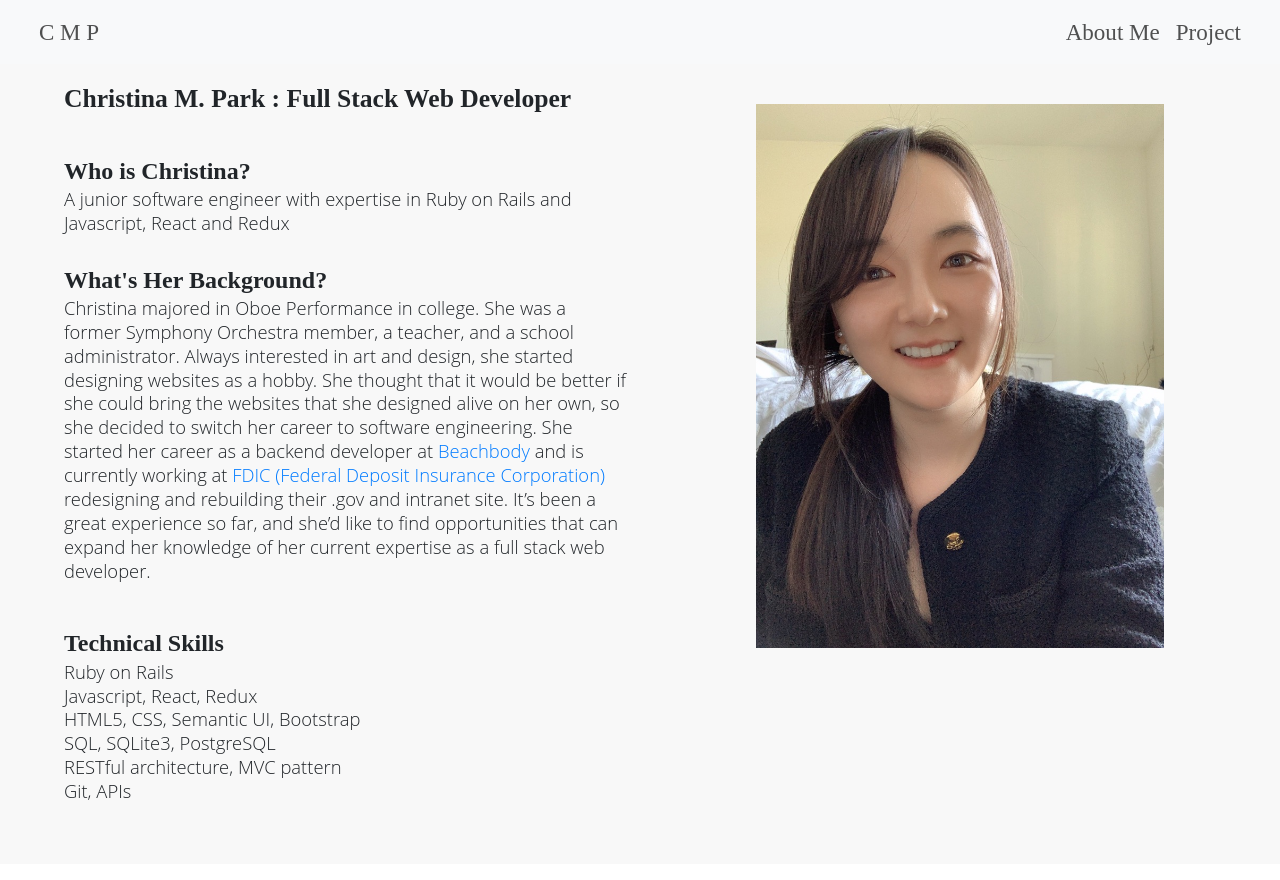
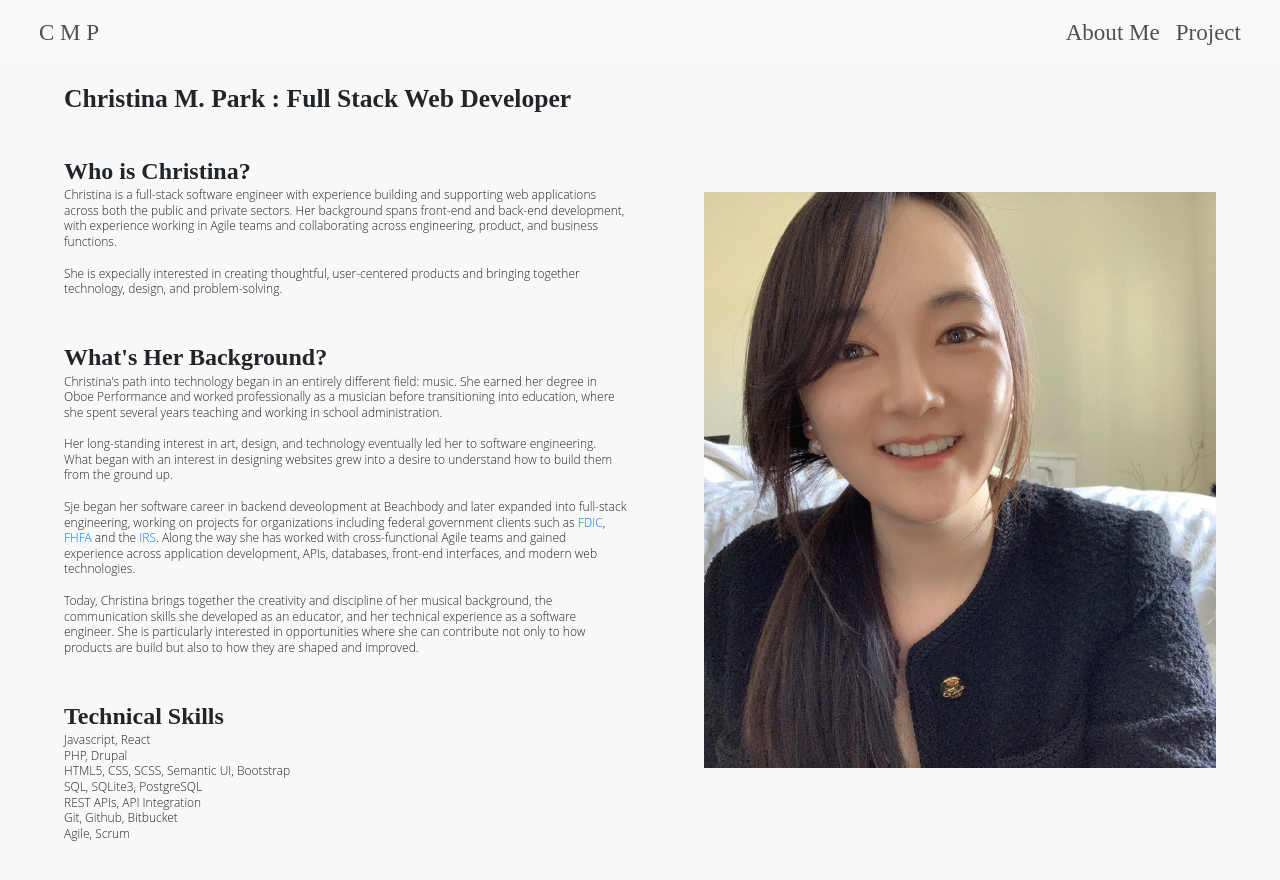
Before and after one commit to christinapark0117/profile-page, a React (Create React App) app: page /aboutme in a window 1280 px wide. Built offline with nearby package versions, Linux system fonts and the light colour scheme.

Commit message:
updated about me and about me css

```diff
--- a/src/AboutMe/AboutMe.js
+++ b/src/AboutMe/AboutMe.js
@@ -24,7 +24,9 @@ const AboutMe = () => {
                             Who is Christina?
                         </div>
                         <div>
-                            A junior software engineer with expertise in Ruby on Rails and Javascript, React and Redux
+                            <p>Christina is a full-stack software engineer with experience building and supporting web applications across both the public and private sectors. Her background spans front-end and back-end development, with experience working in Agile teams and collaborating across engineering, product, and business functions.</p>
+
+                            <p>She is expecially interested in creating thoughtful, user-centered products and bringing together technology, design, and problem-solving.</p>
                         </div>
                     </div>
 
@@ -33,7 +35,10 @@ const AboutMe = () => {
                             What's Her Background?
                         </div>
                         <div>
-                            <p>Christina majored in Oboe Performance in college. She was a former Symphony Orchestra member, a teacher, and a school administrator. Always interested in art and design, she started designing websites as a hobby. She thought that it would be better if she could bring the websites that she designed alive on her own, so she decided to switch her career to software engineering. She started her career as a backend developer at <a href='https://www.beachbody.com/en/product/fitness_programs/homepage-v2.do?code=SEMB_BOD_GOOGLE&utm_medium=SEM&utm_source=GOOGLE&utm_campaign=BB_US_SEM_GGL_Brand_Core_Exact&utm_content=14092422213_124793629905&utm_term=beachbody_&gclid=CjwKCAjwyaWZBhBGEiwACslQowPhy0ejOjqZzrsw98xXHk18owF9qTqLxSW0tOO36TaMWLJpNljuOBoCLawQAvD_BwE&gclsrc=aw.ds'>Beachbody</a> and is currently working at <a href='https://www.fdic.gov/'>FDIC (Federal Deposit Insurance Corporation)</a> redesigning and rebuilding their .gov and intranet site. It’s been a great experience so far, and she’d like to find opportunities that can expand her knowledge of her current expertise as a full stack web developer.</p>
+                            <p>Christina's path into technology began in an entirely different field: music. She earned her degree in Oboe Performance and worked professionally as a musician before transitioning into education, where she spent several years teaching and working in school administration.</p>
+                            <p>Her long-standing interest in art, design, and technology eventually led her to software engineering. What began with an interest in designing websites grew into a desire to understand how to build them from the ground up.</p>
+                            <p>Sje began her software career in backend deveolopment at Beachbody and later expanded into full-stack engineering, working on projects for organizations including federal government clients such as <a href='https://www.fdic.gov/'>FDIC</a>, <a href='https://www.fhfa.gov/'>FHFA</a> and the <a href='https://www.irs.gov/'>IRS</a>. Along the way she has worked with cross-functional Agile teams and gained experience across application development, APIs, databases, front-end interfaces, and modern web technologies.</p>
+                            <p>Today, Christina brings together the creativity and discipline of her musical background, the communication skills she developed as an educator, and her technical experience as a software engineer. She is particularly interested in opportunities where she can contribute not only to how products are build but also to how they are shaped and improved.</p>
                         </div>
                     </div>
 
@@ -42,12 +47,14 @@ const AboutMe = () => {
                             Technical Skills
                         </div>
                         <div className="bioSkills">
-                            <i className="bioSkill"/> Ruby on Rails<br/>
-                            <i className="bioSkill"/> Javascript, React, Redux<br/>
-                            <i className="bioSkill"/> HTML5, CSS, Semantic UI, Bootstrap <br/>
+                            <i className="bioSkill"/> Javascript, React<br/>
+                            <i className="bioSkill"/> PHP, Drupal <br/>
+                            <i className="bioSkill"/> HTML5, CSS, SCSS, Semantic UI, Bootstrap <br/>
                             <i className="bioSkill"/> SQL, SQLite3, PostgreSQL<br/>
-                            <i className="bioSkill"/> RESTful architecture, MVC pattern<br/>
-                            <i className="bioSkill"/> Git, APIs
+                            <i className="bioSkill"/> REST APIs, API Integration<br/>
+                            <i className="bioSkill"/> Git, Github, Bitbucket<br/>
+                            <i className="bioSkill"/> Agile, Scrum<br/>
+
                         </div>
                     </div>
                 </div>
--- a/src/PageStyle/AboutMe.css
+++ b/src/PageStyle/AboutMe.css
@@ -3,7 +3,7 @@
 #aboutme{
     background-color: #F8F8F8;
     width: 100vw;
-    height: 100vh;
+    min-height: 100vh;
 
     display: grid;
     grid-template-columns: 50vw 50vw;
@@ -16,13 +16,16 @@
     grid-area: image;
     height: 100vh;
     width: 50vw;
-    text-align: center;
-    padding: 1vh;
+
+    display: flex;
+    justify-content: center;
+    align-items: center;
 }
 
 .myImage{
     height: 72vh;
-    padding: 2vh;
+    width: 40vw;
+    object-fit: cover;
 }
 
 @import url('https://fonts.googleapis.com/css2?family=Dancing+Script&display=swap');
@@ -57,7 +60,7 @@
 @import url('https://fonts.googleapis.com/css2?family=Open+Sans:wght@300&display=swap');
 
 .bioDetail {
-    font-size: 2.3vh;
+    font-size: 1.5vh;
     font-weight: 200;
     line-height: 1.3;
     font-family: "Open Sans";
@@ -84,10 +87,11 @@
 
 @media only screen and (max-width: 499px) {
     #aboutme {
-        height: 90vh;
+        min-height: 90vh;
+        height: auto;
         display: grid;
         grid-template-columns: 100vw;
-        grid-template-rows: 40vh 60vh;
+        grid-template-rows: auto auto;
         grid-template-areas: "image" "bio";
     }
 
@@ -120,7 +124,7 @@
     }
 
     .bioDetail {
-        font-size: 1.8vh;
+        font-size: 1.5vh;
         font-weight: 200;
         line-height: 1.3;
         font-family: "Open Sans";
```
